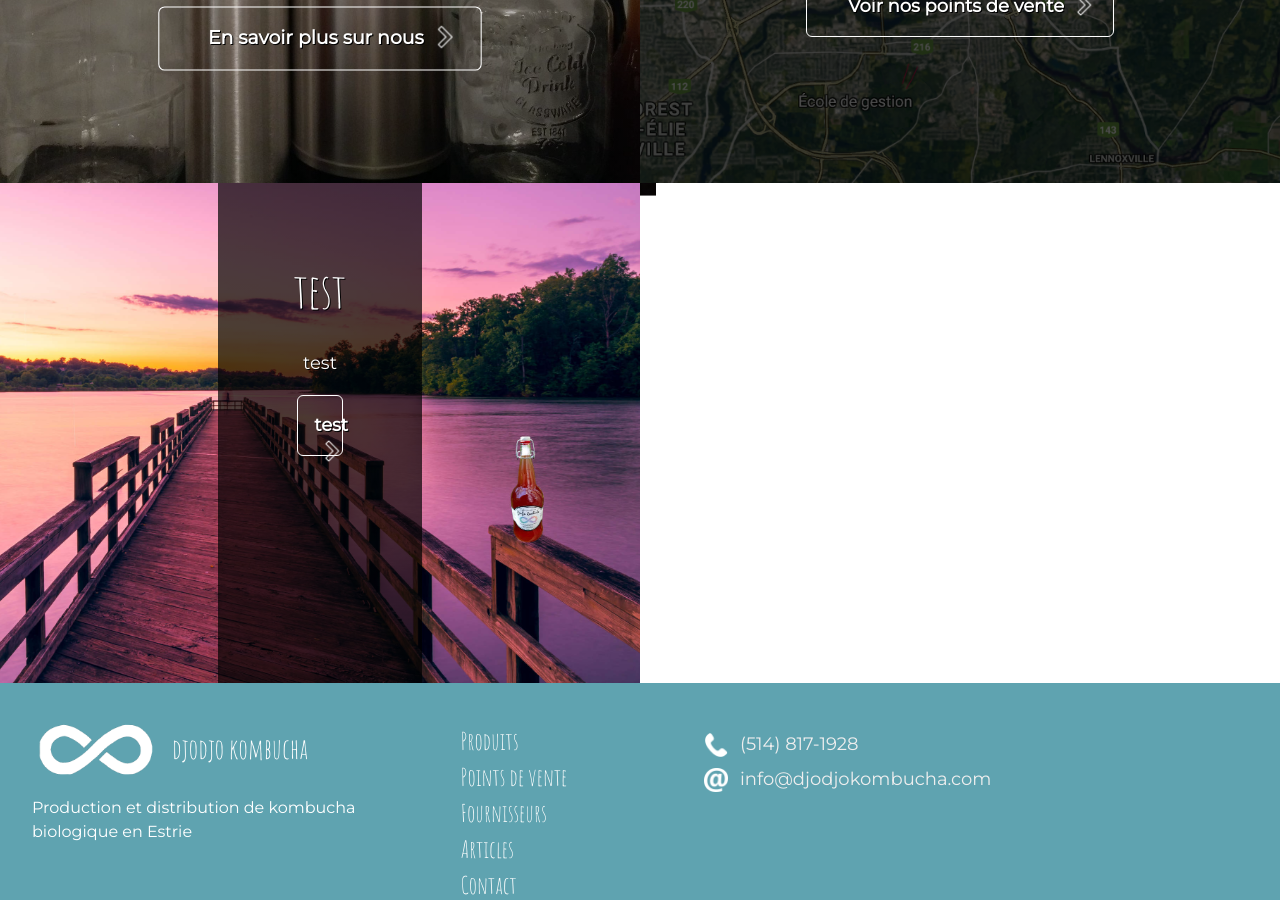
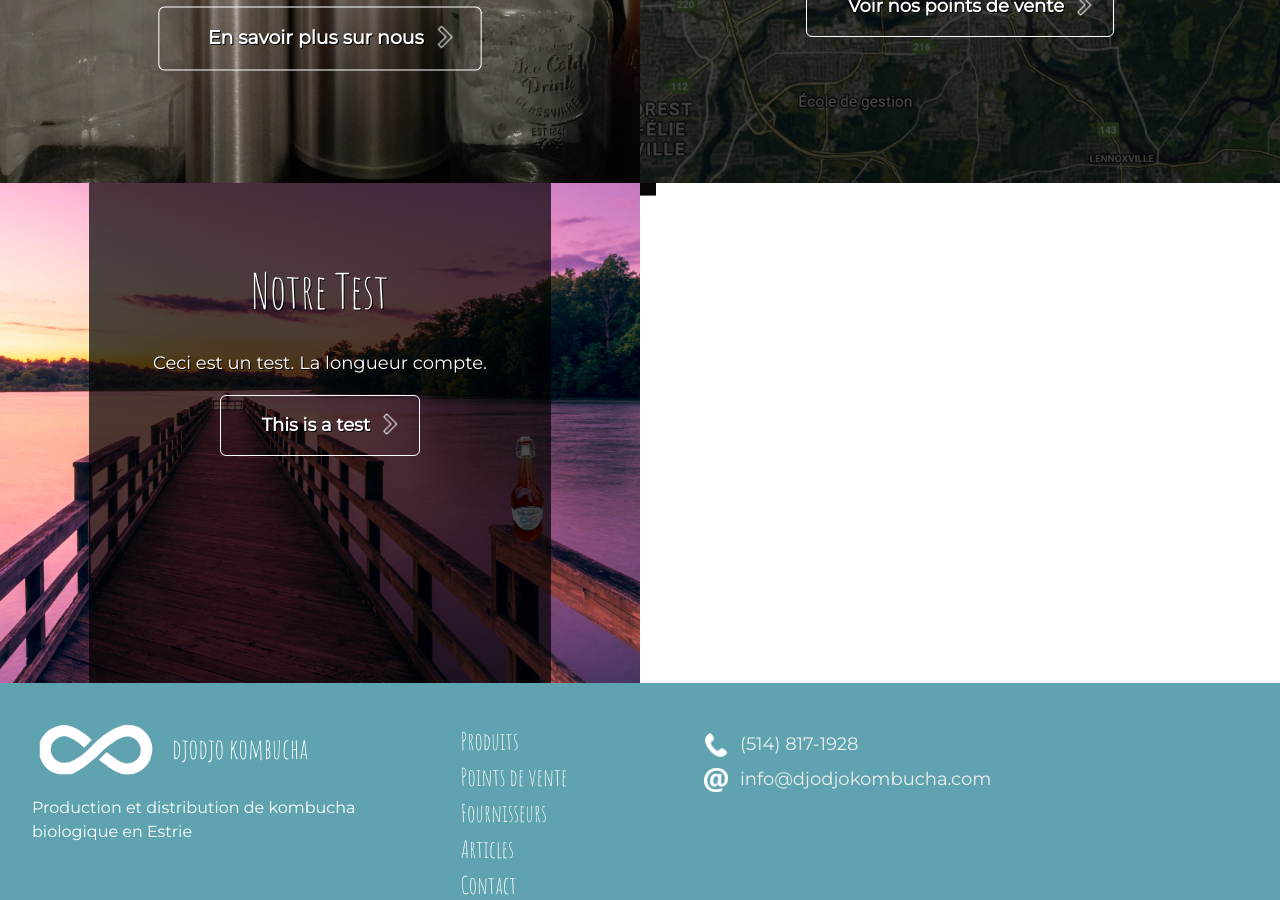
Before and after one commit to ouarez/djodjo-jekyll, a Jekyll site: the page built from index.md, in a window 1280 px wide and 900 px high, scrolled down 2186 px. Built offline with Jekyll 4.4.1, drawn with Linux system fonts in a browser that asks for light colours; nearby versions of some CDN libraries; a script that is not in the unit is left out.

Commit message:
Update Pages uniques “home”

```diff
--- a/index.md
+++ b/index.md
@@ -73,9 +73,9 @@ square:
     square_link: /points-de-vente
     square_link_desc: Voir nos points de vente
     square_name: Points de vente
-  - square_desc: test
+  - square_desc: Ceci est un test. La longueur compte.
     square_image: /img/djodjo-cover.jpg
-    square_link: test
-    square_link_desc: test
-    square_name: test
+    square_link: /test
+    square_link_desc: This is a test
+    square_name: Notre Test
 ---
```
